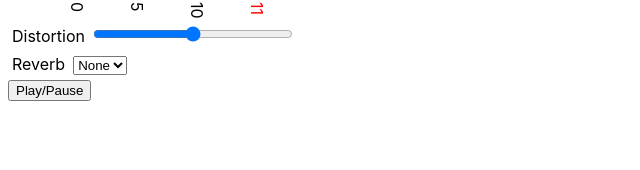
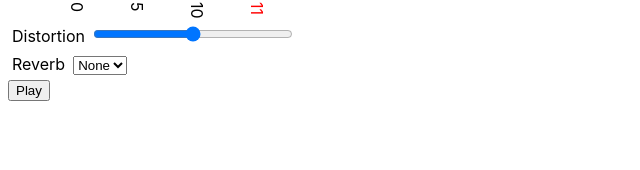
Before and after one commit to oscar-pullam/audio-api, a React (Create React App) app: page / in a window 1280 px wide. Shown: the part 118-288 px from the top of the page, without its empty margins (0-640 px from the left). Built offline with nearby package versions, Linux system fonts and the light colour scheme.

Commit message:
Play button

```diff
--- a/src/App.tsx
+++ b/src/App.tsx
@@ -116,7 +116,7 @@ class App extends React.Component{
 
         }}
       >
-        Play/Pause
+        {this.state.playing ? "Pause" : "Play"}
       </button>
       <div>{this.state.playing && "Now Playing Nutcracker March"}</div>
       </div>
```
